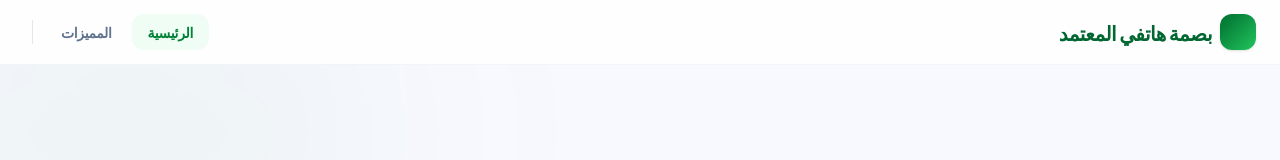
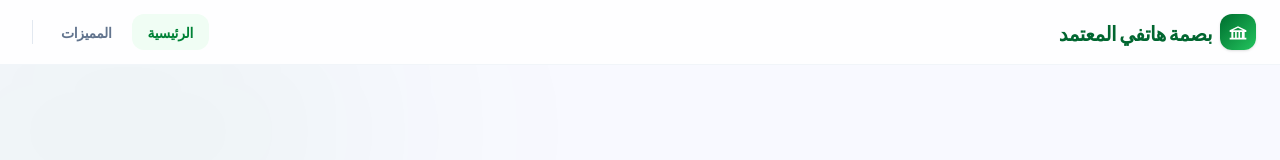
Before and after one commit to mohamed-samir-dev/Basma-Client-Services, a Next.js app: page / in a window 1280 px wide. Shown: the top 160 px of the page. Built offline with nearby package versions, Linux system fonts and the light colour scheme.

Commit message:
Add Footer

```diff
--- a/app/components/Header.tsx
+++ b/app/components/Header.tsx
@@ -12,7 +12,7 @@ export default function Header({ storeName, logoUrl }: HeaderProps) {
       <div className="flex justify-between items-center w-full px-4 sm:px-6 py-3.5 max-w-7xl mx-auto">
         <Link href="/" className="flex items-center gap-2" aria-label="بصمة هاتفي المعتمد - الصفحة الرئيسية">
           <div className="w-8 h-8 sm:w-9 sm:h-9 bg-linear-to-br from-primary to-primary-container rounded-xl flex items-center justify-center shadow-sm shrink-0" aria-hidden="true">
-            <span className="material-symbols-outlined text-white text-[18px] sm:text-[20px]">account_balance</span>
+            <svg xmlns="http://www.w3.org/2000/svg" viewBox="0 -960 960 960" className="w-[18px] h-[18px] sm:w-[20px] sm:h-[20px] fill-white"><path d="M80-120v-80h80v-280H80v-80l400-200 400 200v80h-80v280h80v80H80Zm178-80h82v-280h-82v280Zm162 0h82v-280h-82v280Zm162 0h82v-280h-82v280ZM240-560h480l-240-120-240 120Zm240-120Z"/></svg>
           </div>
           <span className="text-base sm:text-xl font-extrabold text-green-800 tracking-tight font-['Plus_Jakarta_Sans'] leading-tight">
             {storeName || "بصمة هاتفي المعتمد"}
```
